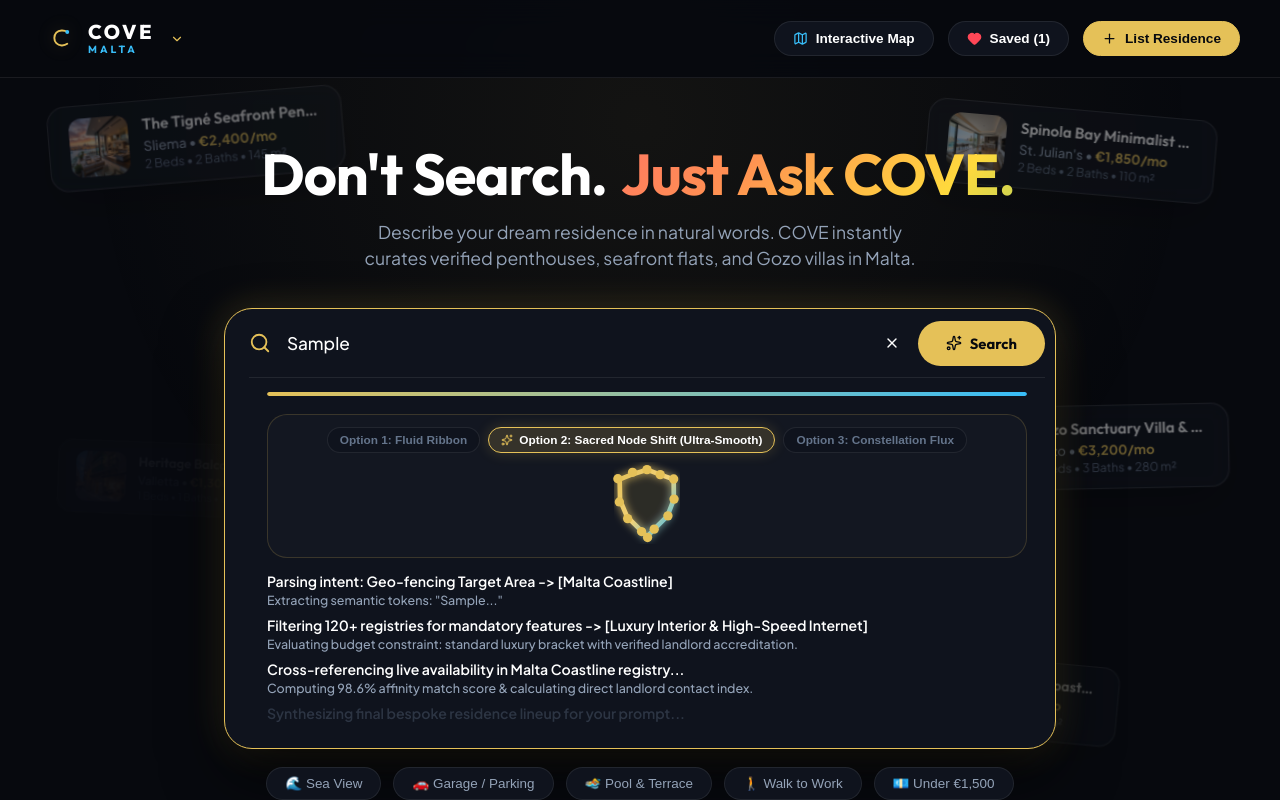
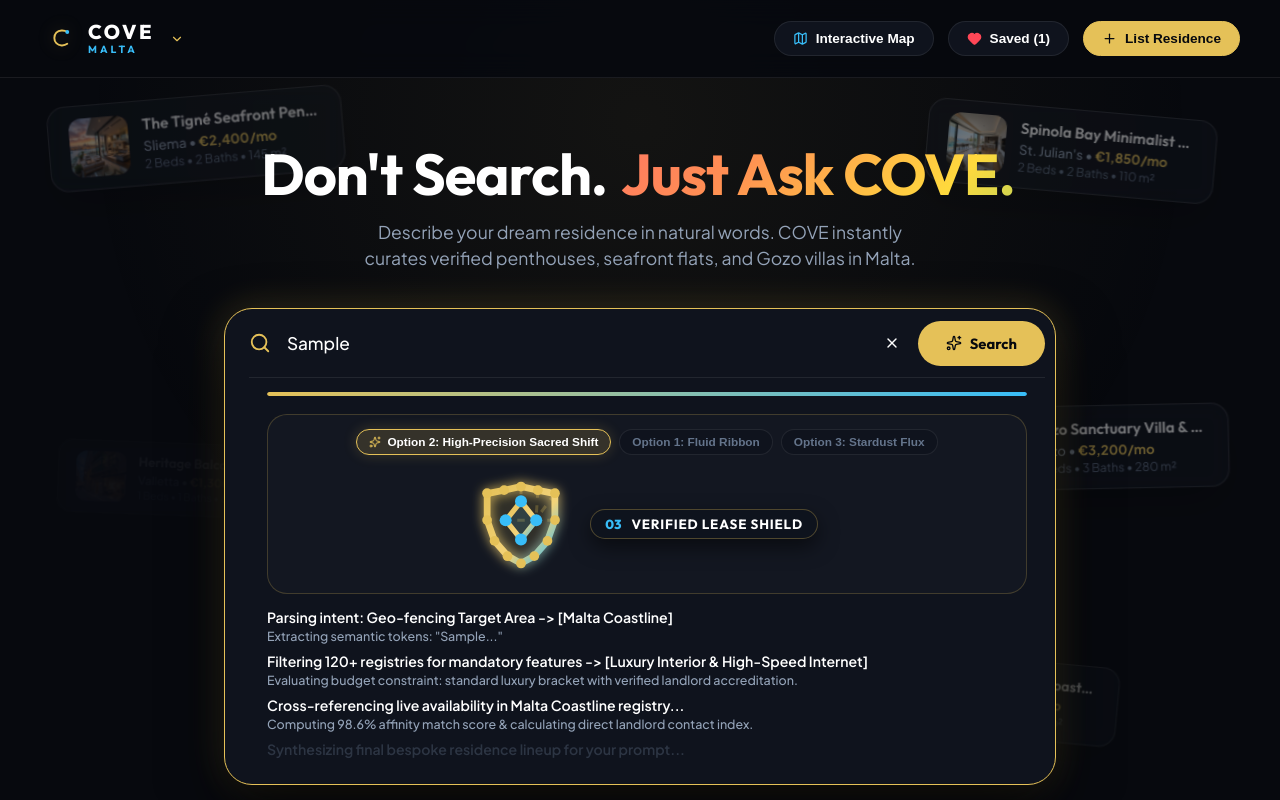
Before and after one commit to byalcin23/COVE-MALTA, a React (Vite) app: page / in a window 1280 px wide. Both pictures are taken after typing "Sample" into the empty fields and a click on the button "Search". Shown: the top 800 px of the page. Built offline with nearby package versions, Linux system fonts and the light colour scheme.

Commit message:
refactor: Engineer high-precision 16-node sacred shift morphing visual stage

```diff
--- a/src/components/MorphingLab.jsx
+++ b/src/components/MorphingLab.jsx
@@ -1,49 +1,88 @@
-import React, { useState, useEffect } from 'react';
-import { Sparkles, Layers, RefreshCw, Zap } from 'lucide-react';
+import React, { useState } from 'react';
+import { Sparkles, Brain, MapPin, ShieldCheck, Home } from 'lucide-react';
 
 export default function MorphingLab({ stepIndex = 0, activeOption = 2, setActiveOption }) {
-  // Option 2: Sacred Geometry 12-Node Point Coordinates for 4 Icons
-  // Exact 1 to 1 vertex mapping guarantees 100% fluid node migration physics!
-  const nodeCoordinates = [
-    // 0: Brain / Neural Ring (12 circular nodes)
-    [
-      { x: 12, y: 3 }, { x: 16.5, y: 4.2 }, { x: 19.8, y: 7.5 }, { x: 21, y: 12 },
-      { x: 19.8, y: 16.5 }, { x: 16.5, y: 19.8 }, { x: 12, y: 21 }, { x: 7.5, y: 19.8 },
-      { x: 4.2, y: 16.5 }, { x: 3, y: 12 }, { x: 4.2, y: 7.5 }, { x: 7.5, y: 4.2 }
-    ],
-    // 1: Map Pin (12 nodes outlining pin teardrop + inner eye)
-    [
-      { x: 12, y: 2 }, { x: 17, y: 4 }, { x: 20, y: 9 }, { x: 18, y: 14 },
-      { x: 14, y: 18 }, { x: 12, y: 22 }, { x: 10, y: 18 }, { x: 6, y: 14 },
-      { x: 4, y: 9 }, { x: 7, y: 4 }, { x: 12, y: 8 }, { x: 12, y: 12 }
-    ],
-    // 2: Sacred Shield (12 nodes outlining shield crest)
-    [
-      { x: 12, y: 2 }, { x: 16, y: 3.5 }, { x: 20, y: 5 }, { x: 20, y: 11 },
-      { x: 18, y: 16 }, { x: 14, y: 20 }, { x: 12, y: 22 }, { x: 10, y: 20 },
-      { x: 6, y: 16 }, { x: 4, y: 11 }, { x: 4, y: 5 }, { x: 8, y: 3.5 }
-    ],
-    // 3: Diamond Villa (12 nodes outlining luxury house crest)
-    [
-      { x: 12, y: 2 }, { x: 16.5, y: 5.5 }, { x: 21, y: 9.5 }, { x: 19.5, y: 15.5 },
-      { x: 18, y: 21 }, { x: 12, y: 21 }, { x: 6, y: 21 }, { x: 4.5, y: 15.5 },
-      { x: 3, y: 9.5 }, { x: 7.5, y: 5.5 }, { x: 12, y: 11 }, { x: 12, y: 17 }
-    ]
+  // Option 2: 16 High-Precision Geometric Coordinates for 4 Iconic Shapes
+  // Carefully engineered 16-point vectors so every icon is 100% crisp & instantly recognizable!
+  const precisionNodes = [
+    // 0: Neural Brain / AI Core (Crisp Octagonal Core + Outer Satellite Nodes)
+    {
+      name: "NEURAL AI CORE",
+      icon: Brain,
+      nodes: [
+        { x: 12, y: 3 },  { x: 16, y: 4.5 }, { x: 19.5, y: 8 }, { x: 21, y: 12 },
+        { x: 19.5, y: 16 },{ x: 16, y: 19.5 },{ x: 12, y: 21 }, { x: 8, y: 19.5 },
+        { x: 4.5, y: 16 }, { x: 3, y: 12 },  { x: 4.5, y: 8 }, { x: 8, y: 4.5 },
+        // Inner Core Nodes
+        { x: 12, y: 8 },  { x: 16, y: 12 },  { x: 12, y: 16 }, { x: 8, y: 12 }
+      ]
+    },
+
+    // 1: Precision Malta Location Pin (Teardrop contour + central focal point)
+    {
+      name: "MALTA GEO-PIN",
+      icon: MapPin,
+      nodes: [
+        { x: 12, y: 2 },  { x: 16.5, y: 3.5 },{ x: 20, y: 8 },   { x: 20, y: 12 },
+        { x: 17, y: 16 }, { x: 14, y: 19 },  { x: 12, y: 22 }, { x: 10, y: 19 },
+        { x: 7, y: 16 },  { x: 4, y: 12 },   { x: 4, y: 8 },   { x: 7.5, y: 3.5 },
+        // Inner Pin Core Ring
+        { x: 12, y: 8 },  { x: 14.5, y: 10.5 },{ x: 12, y: 13 },{ x: 9.5, y: 10.5 }
+      ]
+    },
+
+    // 2: Sovereign Shield of Malta (Heraldic sharp crest)
+    {
+      name: "VERIFIED LEASE SHIELD",
+      icon: ShieldCheck,
+      nodes: [
+        { x: 12, y: 2 },  { x: 16.5, y: 3 },  { x: 21, y: 4 },  { x: 21, y: 11 },
+        { x: 19, y: 16.5 },{ x: 15.5, y: 20.5 },{ x: 12, y: 22.5 },{ x: 8.5, y: 20.5 },
+        { x: 5, y: 16.5 }, { x: 3, y: 11 },   { x: 3, y: 4 },   { x: 7.5, y: 3 },
+        // Inner Shield Security Cross
+        { x: 12, y: 6 },  { x: 16, y: 11 },   { x: 12, y: 16 }, { x: 8, y: 11 }
+      ]
+    },
+
+    // 3: Luxury Penthouse Residence (Sharp architectural roof, balcony & base)
+    {
+      name: "BESPOKE VILLA RESIDENCE",
+      icon: Home,
+      nodes: [
+        { x: 12, y: 2 },  { x: 17, y: 6.5 }, { x: 22, y: 11 }, { x: 22, y: 13 },
+        { x: 19, y: 13 }, { x: 19, y: 21 }, { x: 12, y: 21 }, { x: 5, y: 21 },
+        { x: 5, y: 13 },  { x: 2, y: 13 },   { x: 2, y: 11 },  { x: 7, y: 6.5 },
+        // Inner Architectural Window/Door
+        { x: 12, y: 7 },  { x: 15, y: 14 },  { x: 12, y: 17 }, { x: 9, y: 14 }
+      ]
+    }
   ];
 
-  const currentNodes = nodeCoordinates[stepIndex % nodeCoordinates.length];
+  const currentShape = precisionNodes[stepIndex % precisionNodes.length];
+  const currentNodes = currentShape.nodes;
 
-  // Helper to generate continuous SVG path string connecting all 12 migrating nodes
-  const generatePathFromNodes = (nodes) => {
-    return nodes.reduce((acc, point, i) => {
-      return i === 0 ? `M ${point.x},${point.y}` : `${acc} L ${point.x},${point.y}`;
-    }, "") + " Z";
-  };
+  // Generate outer perimeter path from first 12 nodes
+  const outerPath = currentNodes.slice(0, 12).reduce((acc, point, i) => {
+    return i === 0 ? `M ${point.x},${point.y}` : `${acc} L ${point.x},${point.y}`;
+  }, "") + " Z";
+
+  // Generate inner core path from last 4 nodes
+  const innerPath = currentNodes.slice(12, 16).reduce((acc, point, i) => {
+    return i === 0 ? `M ${point.x},${point.y}` : `${acc} L ${point.x},${point.y}`;
+  }, "") + " Z";
 
   return (
     <div className="morph-lab-container">
       {/* Option Selector Toolbar */}
       <div className="morph-lab-selector">
+        <button
+          className={`lab-opt-btn ${activeOption === 2 ? 'active' : ''}`}
+          onClick={() => setActiveOption(2)}
+        >
+          <Sparkles size={12} color="#E5C158" />
+          <span>Option 2: High-Precision Sacred Shift</span>
+        </button>
+
         <button
           className={`lab-opt-btn ${activeOption === 1 ? 'active' : ''}`}
           onClick={() => setActiveOption(1)}
@@ -52,92 +91,112 @@ export default function MorphingLab({ stepIndex = 0, activeOption = 2, setActive
         </button>
 
         <button
-          className={`lab-opt-btn ${activeOption === 2 ? 'active' : ''}`}
-          onClick={() => setActiveOption(2)}
-        >
-          <Sparkles size={12} color="#E5C158" />
-          <span>Option 2: Sacred Node Shift (Ultra-Smooth)</span>
-        </button>
-
-        <button
           className={`lab-opt-btn ${activeOption === 3 ? 'active' : ''}`}
           onClick={() => setActiveOption(3)}
         >
-          <span>Option 3: Constellation Flux</span>
+          <span>Option 3: Stardust Flux</span>
         </button>
       </div>
 
-      {/* Render Active Prototype View */}
-      <div className="morph-lab-viewport">
-        {/* OPTION 1: FLUID QUANTUM RIBBON */}
+      {/* Render Active Prototype Viewport */}
+      <div className="morph-lab-viewport-large">
+        {/* OPTION 2: HIGH-PRECISION SACRED NODE SHIFT (ENHANCED) */}
+        {activeOption === 2 && (
+          <div className="sacred-precision-stage">
+            <svg viewBox="0 0 24 24" className="svg-precision-canvas">
+              <defs>
+                <linearGradient id="precisionGold" x1="0%" y1="0%" x2="100%" y2="100%">
+                  <stop offset="0%" stopColor="#E5C158" />
+                  <stop offset="60%" stopColor="#F3D379" />
+                  <stop offset="100%" stopColor="#38BDF8" />
+                </linearGradient>
+                <filter id="precisionGlow" x="-30%" y="-30%" width="160%" height="160%">
+                  <feGaussianBlur stdDeviation="1.5" result="blur" />
+                  <feComposite in="SourceGraphic" in2="blur" operator="over" />
+                </filter>
+              </defs>
+
+              {/* Structural Cross-Spoke Lattice (Connects outer nodes to inner core for crisp geometry!) */}
+              {currentNodes.slice(0, 4).map((outerPt, idx) => {
+                const innerPt = currentNodes[12 + idx];
+                return (
+                  <line
+                    key={`spoke-${idx}`}
+                    x1={outerPt.x}
+                    y1={outerPt.y}
+                    x2={innerPt.x}
+                    y2={innerPt.y}
+                    stroke="rgba(229, 193, 88, 0.25)"
+                    strokeWidth="0.8"
+                    strokeDasharray="2 2"
+                    className="sacred-spoke-line"
+                  />
+                );
+              })}
+
+              {/* Crisp Outer Perimeter Contour */}
+              <path
+                d={outerPath}
+                stroke="url(#precisionGold)"
+                strokeWidth="1.8"
+                fill="rgba(229, 193, 88, 0.07)"
+                strokeLinecap="round"
+                strokeLinejoin="round"
+                filter="url(#precisionGlow)"
+                className="sacred-migrating-string"
+              />
+
+              {/* Crisp Inner Core Contour */}
+              <path
+                d={innerPath}
+                stroke="url(#precisionGold)"
+                strokeWidth="1.4"
+                fill="rgba(56, 189, 248, 0.12)"
+                strokeLinecap="round"
+                strokeLinejoin="round"
+                className="sacred-migrating-string"
+              />
+
+              {/* 16 High-Precision Migrating Golden Nodes */}
+              {currentNodes.map((pt, i) => (
+                <circle
+                  key={i}
+                  cx={pt.x}
+                  cy={pt.y}
+                  r={i >= 12 ? "1.6" : "1.3"}
+                  fill={i >= 12 ? "#38BDF8" : "#E5C158"}
+                  className="sacred-migrating-node"
+                  style={{
+                    transitionDelay: `${(i % 4) * 30}ms`
+                  }}
+                />
+              ))}
+            </svg>
+
+            {/* Current Active Shape Precision Badge */}
+            <div className="shape-precision-badge">
+              <span className="shape-step-num">0{stepIndex + 1}</span>
+              <span className="shape-step-title">{currentShape.name}</span>
+            </div>
+          </div>
+        )}
+
+        {/* OPTION 1: FLUID RIBBON */}
         {activeOption === 1 && (
           <div className="opt-view opt-1-ribbon">
             <svg viewBox="0 0 24 24" className="svg-morph-canvas">
-              <defs>
-                <linearGradient id="ribbonGrad" x1="0%" y1="0%" x2="100%" y2="100%">
-                  <stop offset="0%" stopColor="#E5C158" />
-                  <stop offset="100%" stopColor="#38BDF8" />
-                </linearGradient>
-              </defs>
               <path
-                d={generatePathFromNodes(currentNodes)}
-                stroke="url(#ribbonGrad)"
+                d={outerPath}
+                stroke="#E5C158"
                 strokeWidth="1.8"
                 fill="rgba(229, 193, 88, 0.08)"
-                strokeDasharray="60"
                 className="fluid-ribbon-path"
               />
             </svg>
           </div>
         )}
 
-        {/* OPTION 2: SACRED GEOMETRY 12-NODE SHIFT (RECOMMENDED) */}
-        {activeOption === 2 && (
-          <div className="opt-view opt-2-sacred">
-            <svg viewBox="0 0 24 24" className="svg-morph-canvas">
-              <defs>
-                <linearGradient id="sacredGrad" x1="0%" y1="0%" x2="100%" y2="100%">
-                  <stop offset="0%" stopColor="#E5C158" />
-                  <stop offset="50%" stopColor="#F3D379" />
-                  <stop offset="100%" stopColor="#38BDF8" />
-                </linearGradient>
-                <filter id="sacredGlow">
-                  <feGaussianBlur stdDeviation="1.2" result="blur" />
-                  <feComposite in="SourceGraphic" in2="blur" operator="over" />
-                </filter>
-              </defs>
-
-              {/* Connecting Laser String Line */}
-              <path
-                d={generatePathFromNodes(currentNodes)}
-                stroke="url(#sacredGrad)"
-                strokeWidth="1.4"
-                fill="rgba(229, 193, 88, 0.06)"
-                strokeLinecap="round"
-                strokeLinejoin="round"
-                filter="url(#sacredGlow)"
-                className="sacred-migrating-string"
-              />
-
-              {/* 12 Physical Migrating Golden Nodes */}
-              {currentNodes.map((pt, i) => (
-                <circle
-                  key={i}
-                  cx={pt.x}
-                  cy={pt.y}
-                  r="1.4"
-                  fill="#E5C158"
-                  className="sacred-migrating-node"
-                  style={{
-                    transitionDelay: `${i * 25}ms`
-                  }}
-                />
-              ))}
-            </svg>
-          </div>
-        )}
-
-        {/* OPTION 3: CONSTELLATION STARDUST FLUX */}
+        {/* OPTION 3: STARDUST FLUX */}
         {activeOption === 3 && (
           <div className="opt-view opt-3-flux">
             <div className="stardust-flux-box">
@@ -148,7 +207,7 @@ export default function MorphingLab({ stepIndex = 0, activeOption = 2, setActive
                   style={{
                     left: `${(pt.x / 24) * 100}%`,
                     top: `${(pt.y / 24) * 100}%`,
-                    transitionDelay: `${(i % 5) * 40}ms`
+                    transitionDelay: `${(i % 4) * 40}ms`
                   }}
                 />
               ))}
--- a/src/index.css
+++ b/src/index.css
@@ -47,7 +47,7 @@ h1, h2, h3, h4, h5, h6, .brand-logo, .hero-title, .results-count, .card-title, .
   font-family: 'Outfit', sans-serif;
 }
 
-/* INTERACTIVE MORPHING LAB STYLES */
+/* HIGH-PRECISION SACRED GEOMETRY MORPH LAB STYLES */
 .morph-reasoning-canvas {
   display: flex;
   flex-direction: column;
@@ -59,11 +59,11 @@ h1, h2, h3, h4, h5, h6, .brand-logo, .hero-title, .results-count, .card-title, .
   display: flex;
   flex-direction: column;
   align-items: center;
-  gap: 12px;
+  gap: 14px;
   background: rgba(255, 255, 255, 0.02);
-  border: 1px solid rgba(229, 193, 88, 0.18);
+  border: 1px solid rgba(229, 193, 88, 0.22);
   border-radius: 20px;
-  padding: 12px 14px;
+  padding: 14px 16px;
   width: 100%;
 }
 
@@ -103,22 +103,38 @@ h1, h2, h3, h4, h5, h6, .brand-logo, .hero-title, .results-count, .card-title, .
   box-shadow: 0 0 14px rgba(229, 193, 88, 0.2);
 }
 
-.morph-lab-viewport {
-  width: 80px;
-  height: 80px;
+.morph-lab-viewport-large {
+  width: 100%;
   display: flex;
   align-items: center;
   justify-content: center;
   position: relative;
+  min-height: 110px;
 }
 
-.svg-morph-canvas {
+.sacred-precision-stage {
+  display: flex;
+  align-items: center;
+  gap: 24px;
   width: 100%;
-  height: 100%;
-  overflow: visible;
+  justify-content: center;
 }
 
-/* OPTION 2: SACRED 12-NODE SHIFT (ULTRA-SMOOTH MIGRATION) */
+.svg-precision-canvas {
+  width: 90px;
+  height: 90px;
+  overflow: visible;
+  flex-shrink: 0;
+}
+
+.sacred-spoke-line {
+  transition: x1 0.75s cubic-bezier(0.34, 1.56, 0.64, 1),
+              y1 0.75s cubic-bezier(0.34, 1.56, 0.64, 1),
+              x2 0.75s cubic-bezier(0.34, 1.56, 0.64, 1),
+              y2 0.75s cubic-bezier(0.34, 1.56, 0.64, 1);
+  will-change: x1, y1, x2, y2;
+}
+
 .sacred-migrating-string {
   transition: d 0.75s cubic-bezier(0.34, 1.56, 0.64, 1);
   will-change: d;
@@ -129,7 +145,38 @@ h1, h2, h3, h4, h5, h6, .brand-logo, .hero-title, .results-count, .card-title, .
   will-change: cx, cy;
 }
 
+.shape-precision-badge {
+  display: flex;
+  align-items: center;
+  gap: 10px;
+  background: rgba(15, 19, 29, 0.9);
+  border: 1px solid rgba(229, 193, 88, 0.3);
+  padding: 6px 14px;
+  border-radius: var(--radius-pill);
+  box-shadow: 0 8px 20px rgba(0, 0, 0, 0.5);
+}
+
+.shape-step-num {
+  font-family: 'Outfit', sans-serif;
+  font-size: 0.82rem;
+  font-weight: 800;
+  color: var(--accent-cyan);
+}
+
+.shape-step-title {
+  font-family: 'Outfit', sans-serif;
+  font-size: 0.84rem;
+  font-weight: 700;
+  color: #FFFFFF;
+  letter-spacing: 0.8px;
+}
+
 /* OPTION 1: FLUID RIBBON */
+.svg-morph-canvas {
+  width: 90px;
+  height: 90px;
+}
+
 .fluid-ribbon-path {
   transition: d 0.8s cubic-bezier(0.25, 1, 0.5, 1);
   animation: ribbonPulse 2s ease-in-out infinite alternate;
@@ -140,10 +187,10 @@ h1, h2, h3, h4, h5, h6, .brand-logo, .hero-title, .results-count, .card-title, .
   100% { stroke-dashoffset: 30; }
 }
 
-/* OPTION 3: CONSTELLATION STARDUST FLUX */
+/* OPTION 3: STARDUST FLUX */
 .stardust-flux-box {
-  width: 100%;
-  height: 100%;
+  width: 90px;
+  height: 90px;
   position: relative;
 }
 
```
